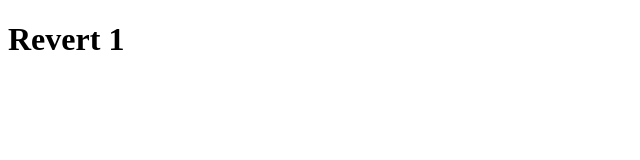
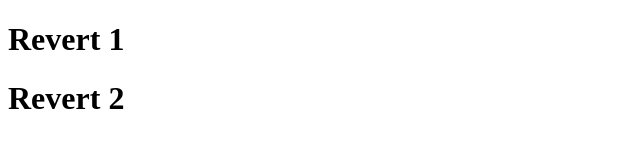
Before and after one commit to Noumanhanif21/Git-Revert, a plain HTML site: page index.html in a window 1280 px wide. Shown: the whole page, without its empty margins (0-640 px from the left). Drawn offline with Linux system fonts and the light colour scheme.

Commit message:
Revert "Second"
This reverts commit d5a26e95dfbbefc98c9da83c3632f04b59bee4bd.

```diff
--- a/index.html
+++ b/index.html
@@ -10,7 +10,7 @@
 <body>
     <h1>Revert 1</h1>
 
-
+    <h1>Revert 2</h1>
 
 </body>
 
```
